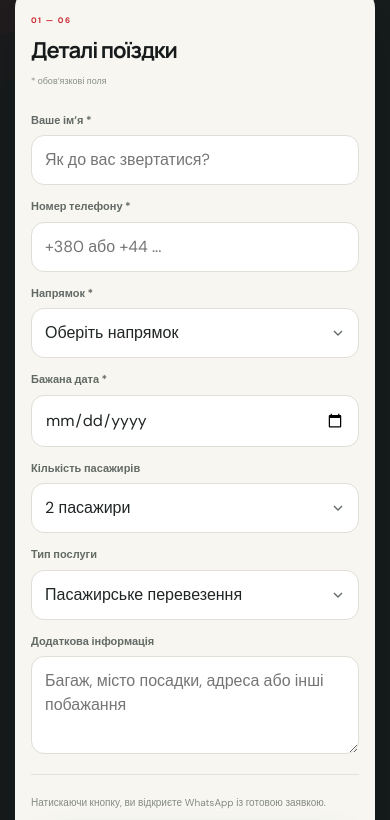
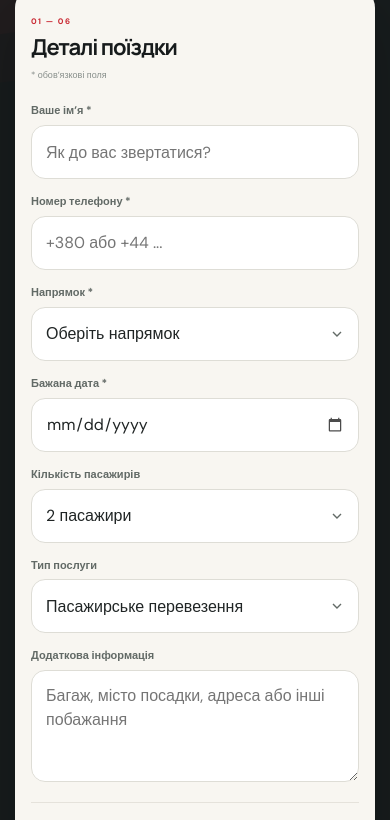
Before and after one commit to Mikhd5/euro_drive_uk, a plain HTML site: page index.html in a window 390 px wide. Shown: the part 6232-7052 px from the top of the page. Drawn offline with Linux system fonts and the light colour scheme.

Commit message:
Fix mobile booking form overflow and layout

```diff
--- a/styles.css
+++ b/styles.css
@@ -387,3 +387,124 @@ html{scroll-behavior:smooth;scroll-padding-top:104px}
   .hero-inner{min-height:max(calc(100svh - 104px),780px)}
   .round-arrow{width:42px;height:42px}
 }
+
+
+/* Mobile booking form hardening: prevent native iOS controls from widening the grid. */
+@media (max-width: 760px) {
+  .booking-layout,
+  .booking-form,
+  .form-grid,
+  .field,
+  .field input,
+  .field select,
+  .field textarea {
+    min-width: 0;
+    max-width: 100%;
+  }
+  .booking-form {
+    width: 100%;
+    overflow: hidden;
+    padding: 22px 16px;
+  }
+  .form-grid {
+    width: 100%;
+    grid-template-columns: minmax(0, 1fr);
+    gap: 15px;
+  }
+  .field {
+    width: 100%;
+    display: flex;
+  }
+  .field > span {
+    display: block;
+    line-height: 1.35;
+    margin: 0;
+  }
+  .field input,
+  .field select,
+  .field textarea {
+    box-sizing: border-box;
+    display: block;
+    width: 100%;
+    min-width: 0;
+    height: 54px;
+    min-height: 54px;
+    margin: 0;
+    padding: 0 14px;
+    border: 1px solid #deddd6;
+    border-radius: 14px;
+    background-color: #fff;
+    font: 16px/1.35 'DM Sans', Arial, sans-serif;
+    color: #202525;
+  }
+  .field input[type="date"] {
+    -webkit-appearance: none;
+    appearance: none;
+    color-scheme: light;
+    text-align: left;
+    padding-right: 12px;
+  }
+  .field input[type="date"]::-webkit-date-and-time-value {
+    text-align: left;
+    min-height: 1.35em;
+  }
+  .field input[type="date"]::-webkit-calendar-picker-indicator {
+    flex: 0 0 auto;
+    margin: 0 1px 0 8px;
+    opacity: .7;
+  }
+  .field select {
+    -webkit-appearance: none;
+    appearance: none;
+    padding-right: 42px;
+    background-position: right 15px center;
+    white-space: nowrap;
+    text-overflow: ellipsis;
+  }
+  .field textarea {
+    height: auto;
+    min-height: 112px;
+    padding: 13px 14px;
+    line-height: 1.5;
+    resize: vertical;
+  }
+  .form-heading {
+    width: 100%;
+    min-width: 0;
+    align-items: flex-start;
+    gap: 8px;
+    margin-bottom: 22px;
+  }
+  .form-heading h3 {
+    line-height: 1.15;
+    overflow-wrap: anywhere;
+  }
+  .form-required {
+    line-height: 1.4;
+  }
+  .form-bottom {
+    width: 100%;
+    min-width: 0;
+  }
+  .button-whatsapp {
+    box-sizing: border-box;
+    width: 100%;
+    min-width: 0;
+    min-height: 54px;
+    white-space: normal;
+    line-height: 1.3;
+    justify-content: center;
+  }
+  .form-feedback {
+    overflow-wrap: anywhere;
+  }
+  body.booking-visible .floating-whatsapp {
+    opacity: 0;
+    visibility: hidden;
+    pointer-events: none;
+    transform: translateY(10px);
+  }
+}
+.floating-whatsapp {
+  transition: opacity .2s ease, visibility .2s ease, transform .2s ease, box-shadow .2s ease;
+}
```
